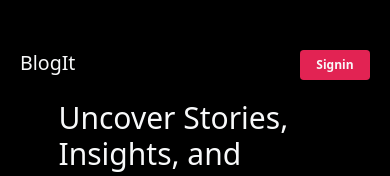
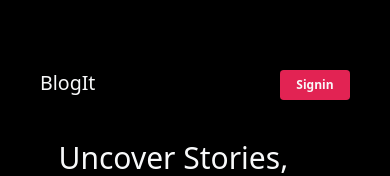
Before and after one commit to Davis-don/Blogit, a React (Vite) app in the folder client/: page / in a window 390 px wide. Shown: the top 176 px of the page. Built offline with nearby package versions, Linux system fonts and the light colour scheme.

Commit message:
responsive

```diff
--- a/client/src/Layout/Header/header.css
+++ b/client/src/Layout/Header/header.css
@@ -3,13 +3,13 @@ display: flex;
 flex-wrap: row;
 justify-content: space-between;
 align-items: center;
-padding: 2rem;
+padding: 6rem;
 gap: 3rem;
 flex-wrap: wrap;
 }
 @media screen and (max-width:50em) {
     .overall-header-component {
-        padding: 2rem;
+        padding: 4rem;
     }
 }
 
```
